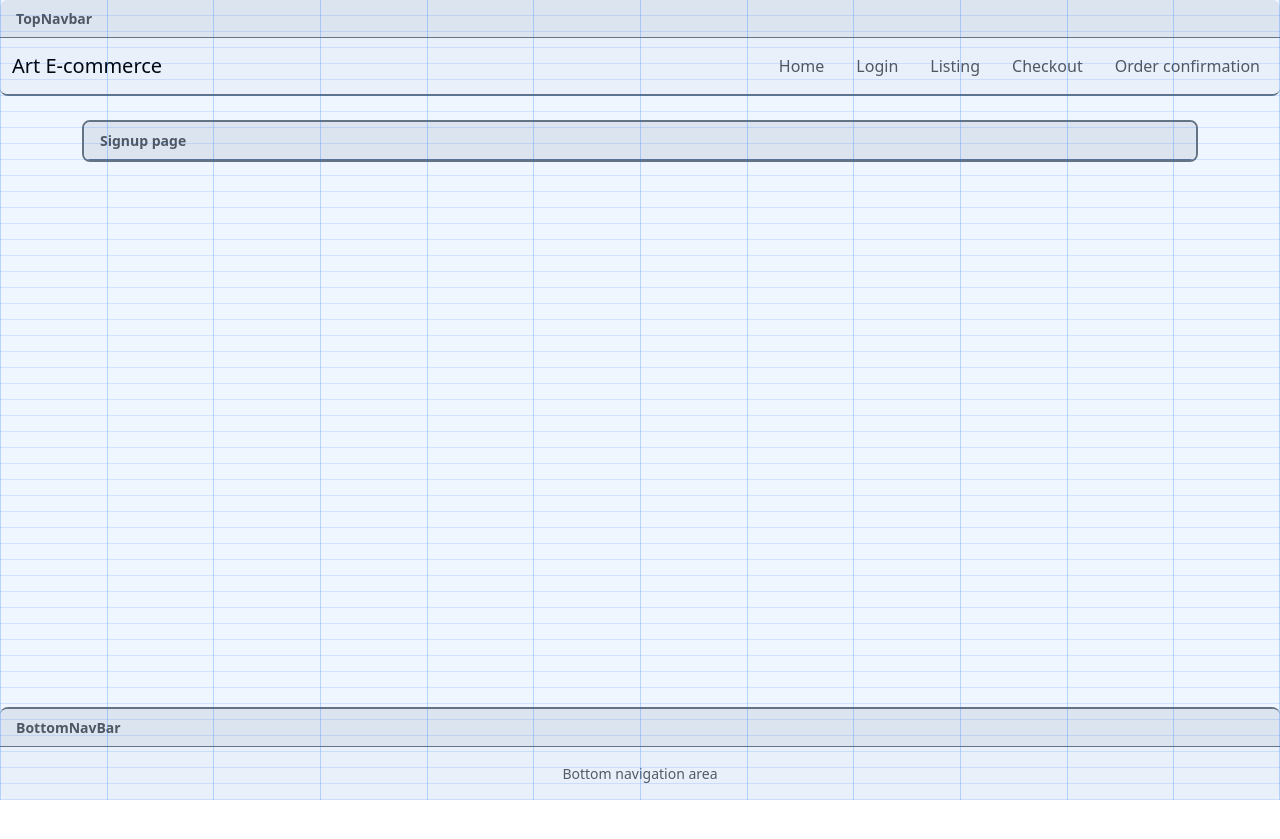
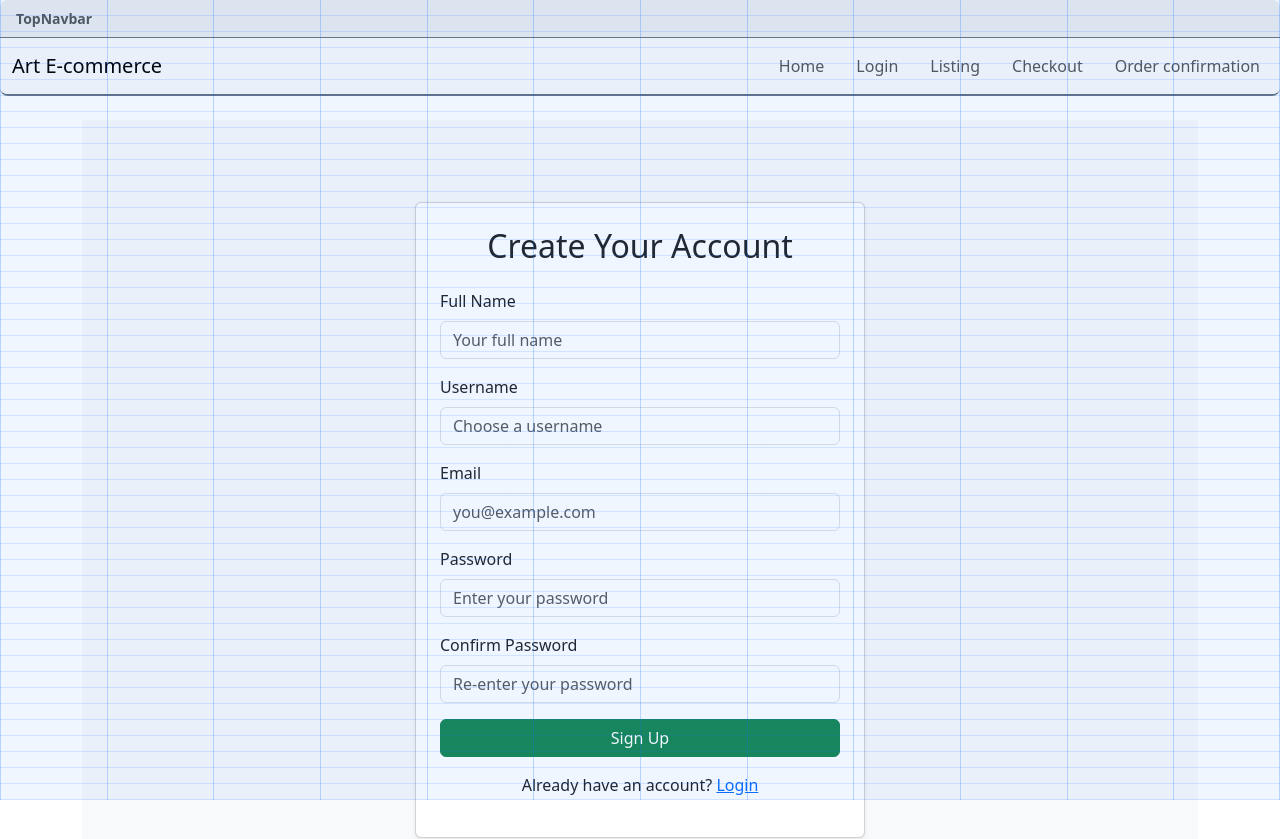
Before and after one commit to VCU-257/ugly-build-with-bootstrap-group-6, a React (Vite) app in the folder frontend/: page /signup in a window 1280 px wide. Shown: the top 839 px of the page. Before the commit the page ends 800 px from the top, so only its background shows below. Built offline with nearby package versions, Linux system fonts and the light colour scheme.

Commit message:
Login&Signup-FrontEnd
Forms and update/submit logic for login and signup

```diff
--- a/frontend/src/pages/Login.jsx
+++ b/frontend/src/pages/Login.jsx
@@ -1,5 +1,71 @@
-import SectionOutline from '../components/SectionOutline.jsx'
+import React, { useState } from "react";
 
 export default function Login() {
-  return <SectionOutline label="Login page" />
+  // Keep username and password in state
+  const [formData, setFormData] = useState({
+    usernameOrEmail: "",
+    password: "",
+  });
+
+  // update fields when typing
+  const handleChange = (e) => {
+    const { id, value } = e.target;
+    setFormData((prev) => ({ ...prev, [id]: value }));
+  };
+
+  // on click function for login button
+  const handleSubmit = (e) => {
+    e.preventDefault();
+    console.log("Login attempt:", formData);
+
+    // Replace this later: Check username and password from our back-end when built
+    if (!formData.usernameOrEmail || !formData.password) {
+      alert("Please enter both username/email and password!");
+      return;
+    }
+
+    // Replace this later: instead of an alert we need to store user data in browser(localstorage?)
+    // and reroute to search
+    alert("Login successful!");
+  };
+
+  return (
+    <div className="d-flex justify-content-center align-items-center vh-100 bg-light">
+      <div className="card shadow-sm p-4" style={{ maxWidth: "400px", width: "90%" }}>
+        <h2 className="card-title text-center mb-4">Login</h2>
+
+        <form onSubmit={handleSubmit}>
+          <div className="mb-3">
+            <label htmlFor="usernameOrEmail" className="form-label">Username or Email</label>
+            <input
+              type="text"
+              id="usernameOrEmail"
+              className="form-control"
+              placeholder="Enter your username or email"
+              value={formData.usernameOrEmail}
+              onChange={handleChange}
+            />
+          </div>
+
+          <div className="mb-3">
+            <label htmlFor="password" className="form-label">Password</label>
+            <input
+              type="password"
+              id="password"
+              className="form-control"
+              placeholder="Enter your password"
+              value={formData.password}
+              onChange={handleChange}
+            />
+          </div>
+
+          <button type="submit" className="btn btn-primary w-100">Login</button>
+
+          <p className="text-center mt-3">
+            Don't have an account? <a href="/signup">Sign up</a>
+          </p>
+        </form>
+      </div>
+    </div>
+  );
 }
--- a/frontend/src/pages/Signup.jsx
+++ b/frontend/src/pages/Signup.jsx
@@ -1,5 +1,109 @@
-import SectionOutline from '../components/SectionOutline.jsx'
+import React, { useState } from "react";
 
-export default function Login() {
-  return <SectionOutline label="Signup page" />
+export default function Signup() {
+  // State to hold form values
+  const [formData, setFormData] = useState({
+    fullName: "",
+    username: "",
+    email: "",
+    password: "",
+    confirmPassword: "",
+  });
+
+  // update fields when typing
+  const handleChange = (e) => {
+    const { id, value } = e.target;
+    setFormData((prev) => ({ ...prev, [id]: value }));
+  };
+
+  // on click function for submit button
+  const handleSubmit = (e) => {
+    e.preventDefault();
+    console.log("Form submitted!", formData);
+
+    if (formData.password !== formData.confirmPassword) {
+      alert("Passwords do not match!");
+      return;
+    }
+
+    // Replace this later: post user data to back-end instead of alert
+    alert("Signup successful!");
+  };
+
+  // Signup Form:
+  return (
+    <div className="d-flex justify-content-center align-items-center vh-100 bg-light">
+      <div className="card shadow-sm p-4" style={{ maxWidth: "450px", width: "90%" }}>
+        <h2 className="card-title text-center mb-4">Create Your Account</h2>
+
+        <form onSubmit={handleSubmit}>
+          <div className="mb-3">
+            <label htmlFor="fullName" className="form-label">Full Name</label>
+            <input
+              type="text"
+              id="fullName"
+              className="form-control"
+              placeholder="Your full name"
+              value={formData.fullName}
+              onChange={handleChange}
+            />
+          </div>
+
+          <div className="mb-3">
+            <label htmlFor="username" className="form-label">Username</label>
+            <input
+              type="text"
+              id="username"
+              className="form-control"
+              placeholder="Choose a username"
+              value={formData.username}
+              onChange={handleChange}
+            />
+          </div>
+
+          <div className="mb-3">
+            <label htmlFor="email" className="form-label">Email</label>
+            <input
+              type="email"
+              id="email"
+              className="form-control"
+              placeholder="you@example.com"
+              value={formData.email}
+              onChange={handleChange}
+            />
+          </div>
+
+          <div className="mb-3">
+            <label htmlFor="password" className="form-label">Password</label>
+            <input
+              type="password"
+              id="password"
+              className="form-control"
+              placeholder="Enter your password"
+              value={formData.password}
+              onChange={handleChange}
+            />
+          </div>
+
+          <div className="mb-3">
+            <label htmlFor="confirmPassword" className="form-label">Confirm Password</label>
+            <input
+              type="password"
+              id="confirmPassword"
+              className="form-control"
+              placeholder="Re-enter your password"
+              value={formData.confirmPassword}
+              onChange={handleChange}
+            />
+          </div>
+
+          <button type="submit" className="btn btn-success w-100">Sign Up</button>
+
+          <p className="text-center mt-3">
+            Already have an account? <a href="/login">Login</a>
+          </p>
+        </form>
+      </div>
+    </div>
+  );
 }
```
Also changed, not shown: 1 other file (tests, documents, lock files or other folders).
